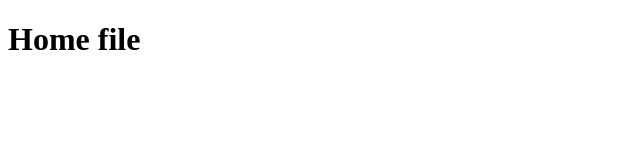
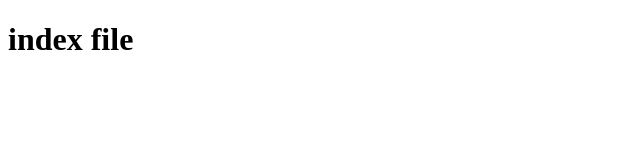
Before and after one commit to ChereddyPriyanka/sample-one, a plain HTML site: page index.html in a window 1280 px wide. Shown: the full height of the page, 0-640 px from the left. Drawn offline with Linux system fonts and the light colour scheme.

Commit message:
index file

```diff
--- a/index.html
+++ b/index.html
@@ -6,6 +6,6 @@
     <title>Document</title>
 </head>
 <body>
-    <h1>Home file</h1>
+    <h1>index file</h1>
 </body>
 </html>
```
